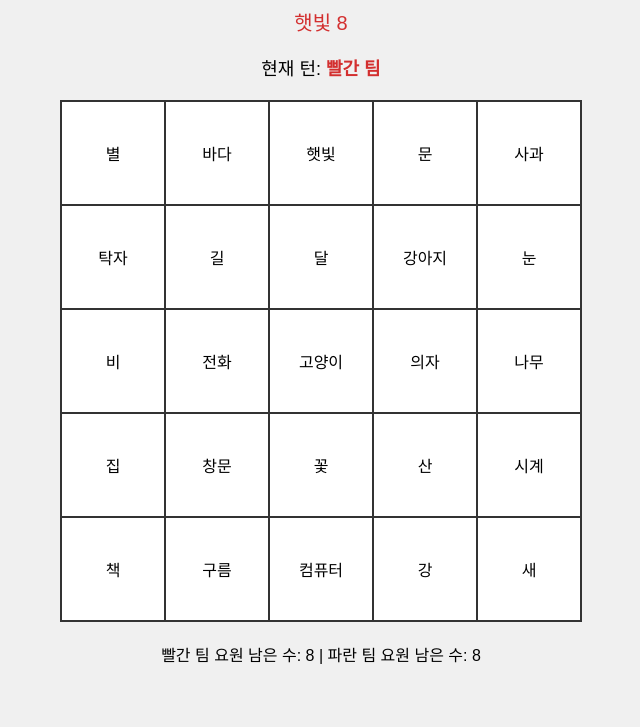
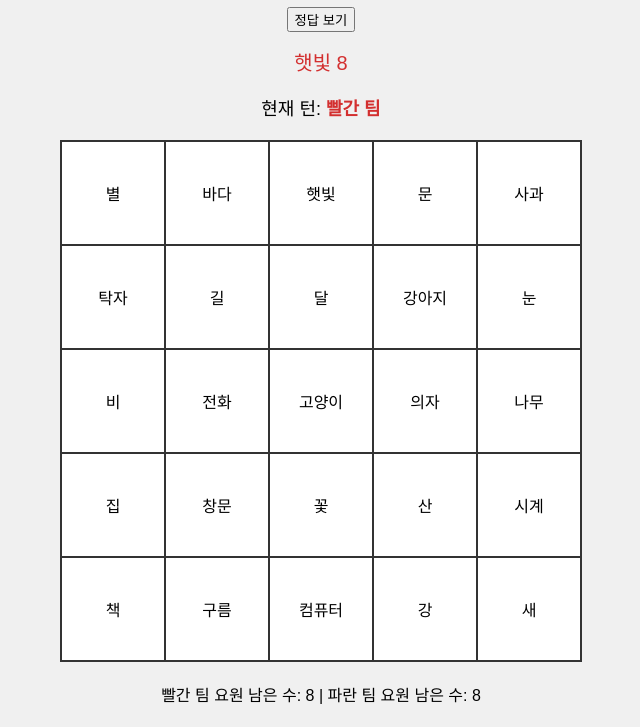
Before and after one commit to lgfdsa/codename, a plain HTML site: page index.html in a window 1280 px wide. Shown: the part 73-800 px from the top of the page, without its empty margins (319-959 px from the left). Drawn offline with Linux system fonts and the light colour scheme.

Commit message:
Update index.html

```diff
--- a/index.html
+++ b/index.html
@@ -7,6 +7,9 @@
 </head>
 <body>
     <h1>Codenames</h1>
+    <div id="controls">
+        <button id="show-answers">정답 보기</button>
+    </div>
     <div id="hint"></div>
     <p id="turn">현재 턴: <span id="current-team">빨간 팀</span></p>
     <table id="board"></table>
```
